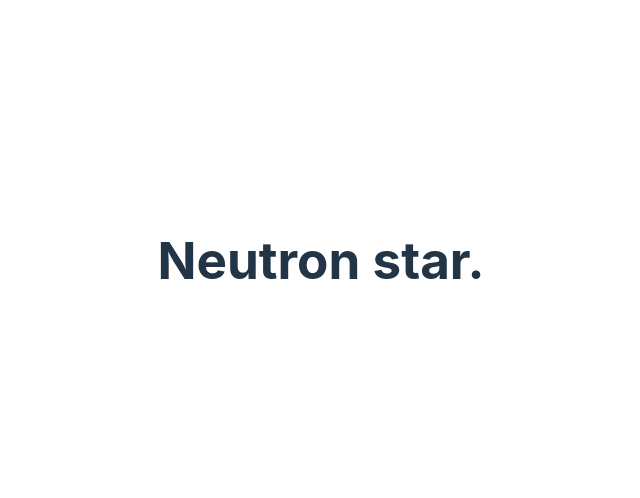
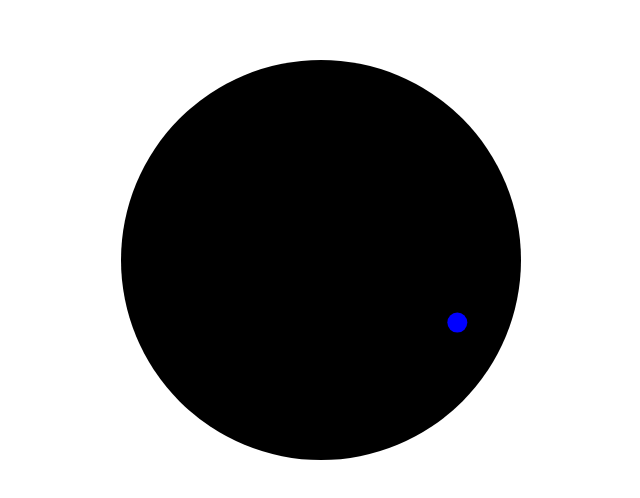
Before and after one commit to zVoidra/react-github-page-experiment, a React (Vite) app: page / in a window 1280 px wide. Shown: the part 140-638 px from the top of the page, without its empty margins (319-959 px from the left). Built offline with nearby package versions, Linux system fonts and the light colour scheme.

Commit message:
An black hole experiment. Which is wrong but still an experiment.

```diff
--- a/src/App.tsx
+++ b/src/App.tsx
@@ -1,9 +1,10 @@
+import BlackHoleWithOrbit from './assets/BlackHole/BlackHole'
 import './App.css'
 
 function App() {
   return (
     <>
-      <h1>Neutron star.</h1>
+      <BlackHoleWithOrbit/>
     </>
   )
 }
--- /dev/null
+++ b/src/assets/BlackHole/BlacHole.css
@@ -0,0 +1,31 @@
+/* App.css */
+.black-hole-container {
+  position: relative;
+  width: 400px;
+  height: 400px;
+  display: flex;
+  justify-content: center;
+  align-items: center;
+  background-color: black;
+  overflow: hidden;
+  border-radius: 50%;
+  margin: auto;
+}
+
+.black-hole {
+  width: 50px;
+  height: 50px;
+  background-color: black;
+  box-shadow: 0 0 20px rgba(0, 0, 0, 0.8);
+  border-radius: 50%;
+  z-index: 1;
+}
+
+.planet {
+  position: absolute;
+  width: 20px;
+  height: 20px;
+  background-color: blue;
+  border-radius: 50%;
+  z-index: 2;
+}
--- /dev/null
+++ b/src/assets/BlackHole/BlackHole.tsx
@@ -0,0 +1,34 @@
+import React, { useEffect, useState } from 'react';
+import './BlacHole.css';
+
+export default function BlackHoleWithOrbit() {
+  const [angle, setAngle] = useState(0);
+
+  // Use useEffect to continuously update the position of the planet
+  useEffect(() => {
+    const orbitSpeed = 0.02; // Adjust to control speed
+    const updateOrbit = () => {
+      setAngle((prevAngle) => prevAngle + orbitSpeed);
+      requestAnimationFrame(updateOrbit);
+    };
+
+    updateOrbit();
+  }, []);
+
+  // Calculate x and y coordinates based on the angle
+  const radius = 150;
+  const x = Math.cos(angle) * radius;
+  const y = Math.sin(angle) * radius;
+
+  return (
+    <div className="black-hole-container">
+      <div className="black-hole"></div>
+      <div
+        className="planet"
+        style={{
+          transform: `translate(${x}px, ${y}px)`,
+        }}
+      ></div>
+    </div>
+  );
+};
```
